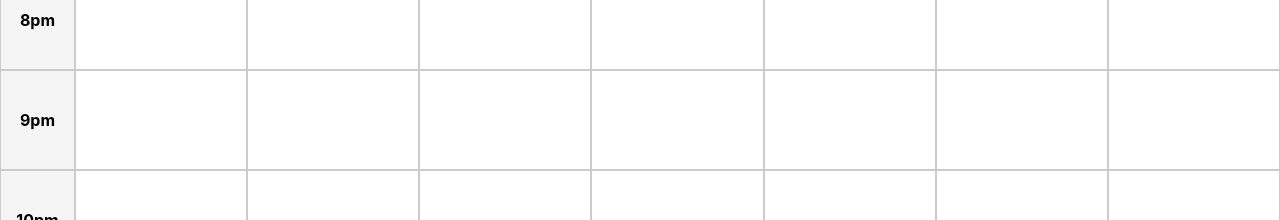
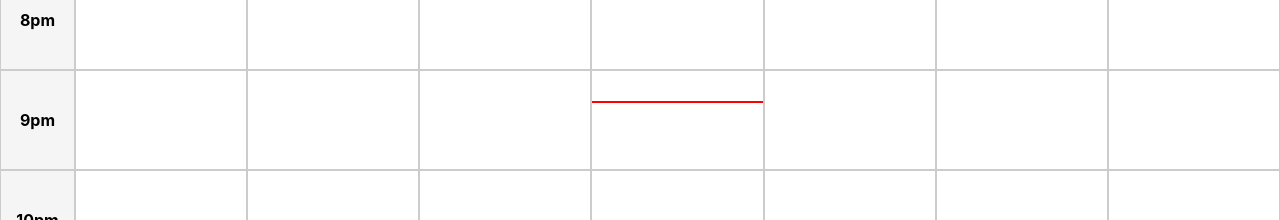
Before and after one commit to COS420-S2025/TeamF, a React (Create React App) app in the folder betterdays/: page / in a window 1280 px wide. Shown: the part 2187-2407 px from the top of the page. Built offline with nearby package versions, Linux system fonts and the light colour scheme.

Commit message:
Added current time indicators

```diff
--- a/betterdays/src/App.tsx
+++ b/betterdays/src/App.tsx
@@ -9,6 +9,10 @@ import MenuButton from './components/headerParts/menuButton';
 import PlusButton from './components/headerParts/plusButton';
 import { TitlePartition } from './components/headerParts/4Calendar/titlePartition';
 import { Task, ViewType } from './utils/props/Objects';
+
+// Keeps the TopNav import out of App's direct concern if you want,
+// or inline it — either is fine
+import TopNav from './components/headerParts/4Calendar/topNav';
 
 const App: React.FC = () => {
   const [activePage, setActivePage] = useState<ViewType>('week');
@@ -52,6 +56,7 @@ const App: React.FC = () => {
             {['day', 'week', 'month'].includes(activePage) && (
               <TopNavWrapper activePage={activePage} setActivePage={setActivePage} />
             )}
+            {'FAQ'===activePage && (<h1 className="faq-title">FAQ</h1>)}
           </div>
           <div className="w-[15%] flex items-center justify-center text-black">
             <PlusButton onClick={() => setModalOpen(true)} />
@@ -72,10 +77,6 @@ const App: React.FC = () => {
     </div>
   );
 };
-
-// Keeps the TopNav import out of App's direct concern if you want,
-// or inline it — either is fine
-import TopNav from './components/headerParts/4Calendar/topNav';
 const TopNavWrapper: React.FC<{
   activePage: ViewType;
   setActivePage: (v: ViewType) => void;
--- a/betterdays/src/components/calendarParts/Fields/DayDay.tsx
+++ b/betterdays/src/components/calendarParts/Fields/DayDay.tsx
@@ -1,6 +1,7 @@
-import React, { useEffect } from 'react';
+import React, { useEffect, useState } from 'react';
 
 export const DayDay: React.FC = () => {
+  const currentTime = new Date();
   const hours = Array.from({ length: 24 }, (_, i) => {
     const hour = i;
     const period = hour >= 12 ? 'pm' : 'am';
@@ -8,8 +9,18 @@ export const DayDay: React.FC = () => {
     return `${displayHour}${period}`;
   });
 
+  const [time, setTime] = useState(new Date());
+
   // Automatically scroll down to 8am
-  useEffect(() => {document.getElementById("weekview-6am")?.scrollIntoView();}, [])
+  useEffect(() => {document.getElementById("weekview-6am")?.scrollIntoView();}, []);
+
+  useEffect(() => {
+    const interval = setInterval(() => {
+      setTime(new Date());
+    }, 1000);
+
+    return () => clearInterval(interval);
+  }, []);
 
   return (
     <div
@@ -62,10 +73,17 @@ export const DayDay: React.FC = () => {
             key={`slot-${index}`}
             style={{
               border: '1px solid #ddd',
-              padding: '8px',
               height: '100px',
             }}
-          />
+          >
+            {index===currentTime.getHours() &&
+            <div style={{
+                borderBottom:'2px solid red',
+                height: `${(currentTime.getMinutes())/60*100}%`,
+                padding: 0
+              }}
+            />}
+          </div>
         ))}
       </div>
     </div>
--- a/betterdays/src/components/calendarParts/Fields/MonthDay.tsx
+++ b/betterdays/src/components/calendarParts/Fields/MonthDay.tsx
@@ -1,6 +1,7 @@
-import React from 'react';
+import React, { useEffect, useState } from 'react';
 
 export const MonthDay: React.FC = () => {
+  const currentTime = new Date();
   const generateCalendarDays = () => {
     const today = new Date();
     const year = today.getFullYear();
@@ -33,6 +34,16 @@ export const MonthDay: React.FC = () => {
     return days;
   };
 
+   const [time, setTime] = useState(new Date());
+
+    useEffect(() => {
+        const interval = setInterval(() => {
+          setTime(new Date());
+        }, 1000);
+
+        return () => clearInterval(interval);
+      }, []);
+
   const days = generateCalendarDays();
 
   return (
@@ -54,7 +65,7 @@ export const MonthDay: React.FC = () => {
             width: '100%',
             border: '1px solid #ccc',
             position: 'relative',
-            backgroundColor: day ? '#fff' : '#f9f9f9',
+            backgroundColor: day ? (day===currentTime.getDate() ? '#ff7777': 'white') : '#f9f9f9',
           }}
         >
           {day && (
--- a/betterdays/src/components/calendarParts/Fields/WeekDay.tsx
+++ b/betterdays/src/components/calendarParts/Fields/WeekDay.tsx
@@ -1,6 +1,7 @@
-import React, { useEffect } from 'react';
+import React, { useEffect, useState } from 'react';
 
 const WeekDay: React.FC = () => {
+  const currentTime = new Date();
   const hours = Array.from({ length: 24 }, (_, i) => {
     const hour = i;
     const period = hour >= 12 ? 'pm' : 'am';
@@ -9,7 +10,17 @@ const WeekDay: React.FC = () => {
   });
 
   // Automatically scroll down to 8am
-  useEffect(() => {document.getElementById("weekview-6am")?.scrollIntoView();}, [])
+  useEffect(() => {document.getElementById("weekview-6am")?.scrollIntoView();}, []);
+
+  const [time, setTime] = useState(new Date());
+
+  useEffect(() => {
+      const interval = setInterval(() => {
+        setTime(new Date());
+      }, 1000);
+
+      return () => clearInterval(interval);
+    }, []);
 
   return (
     <div className="week-day-grid">
@@ -18,7 +29,15 @@ const WeekDay: React.FC = () => {
           <div key={rowIndex} className="grid-row">
             <div className="time-cell" id={`weekview-${hour}`}>{hour}</div>
             {Array.from({ length: 7 }).map((_, colIndex) => (
-              <div key={`${rowIndex}-${colIndex}`} className="blank-cell"></div>
+              <div key={`${rowIndex}-${colIndex}`} className="blank-cell">
+                {rowIndex===currentTime.getHours() && colIndex===currentTime.getDay() &&
+                  <div style={{
+                      borderBottom:'2px solid red',
+                      height: `${(currentTime.getMinutes())/60*100}%`,
+                      padding: 0
+                    }}
+                  />}
+              </div>
             ))}
           </div>
         ))}
--- a/betterdays/src/components/calendarParts/Headings/WeekHeadings.tsx
+++ b/betterdays/src/components/calendarParts/Headings/WeekHeadings.tsx
@@ -6,10 +6,8 @@ const WeekHeadings: React.FC = () => {
   const cells = [];
   const dayOfMonth = today.getDate()-today.getDay();
   for (let i = 0; i < 7; i++) {
-    //const date = new Date(today.getTime() + (i - 1) * 24 * 60 * 60 * 1000);
-    const dayNumber = dayOfMonth+i
+    const dayNumber = dayOfMonth+i;
     const abbr = dayNames[i];
-    //const dayNumber = date.getDate();
     cells.push(
       <div key={i} style={{
             width: 'calc(100vh / 7)',
@@ -17,7 +15,7 @@ const WeekHeadings: React.FC = () => {
             flexGrow: 1,
             flexDirection: 'column',
             alignItems: 'center',
-            border: '1px solid #ccc' }}>
+            border: '1px solid #ccc'}}>
         <div>({abbr})</div>
         <br/>
         <div>{dayNumber}</div>
--- a/betterdays/src/components/menuModal.tsx
+++ b/betterdays/src/components/menuModal.tsx
@@ -19,7 +19,6 @@ const MenuModal: React.FC<MenuModalProps> = ({ isOpen, onClose, onMenuItemClick
     { title: 'Calendar', icon: calendarIcon },
     { title: 'Habit Tracker', icon: habitIcon },
     { title: 'To Do', icon: listIcon },
-    { title: 'Add', icon: addIcon },
     { title: 'Filter', icon: filterIcon },
     { title: 'FAQ', icon: faqIcon },
     { title: 'Settings', icon: settingsIcon },
--- a/betterdays/src/utils/props/Objects.tsx
+++ b/betterdays/src/utils/props/Objects.tsx
@@ -5,7 +5,7 @@ export interface Tag {
   name: string;
 };
 
-export type ViewType = 'day' | 'week' | 'month' | 'To Do' | 'FAQ';
+export type ViewType = 'day' | 'week' | 'month' | 'To Do' | 'FAQ' | 'Settings';
 
 export interface Task {
   id: string; //uuid
```
